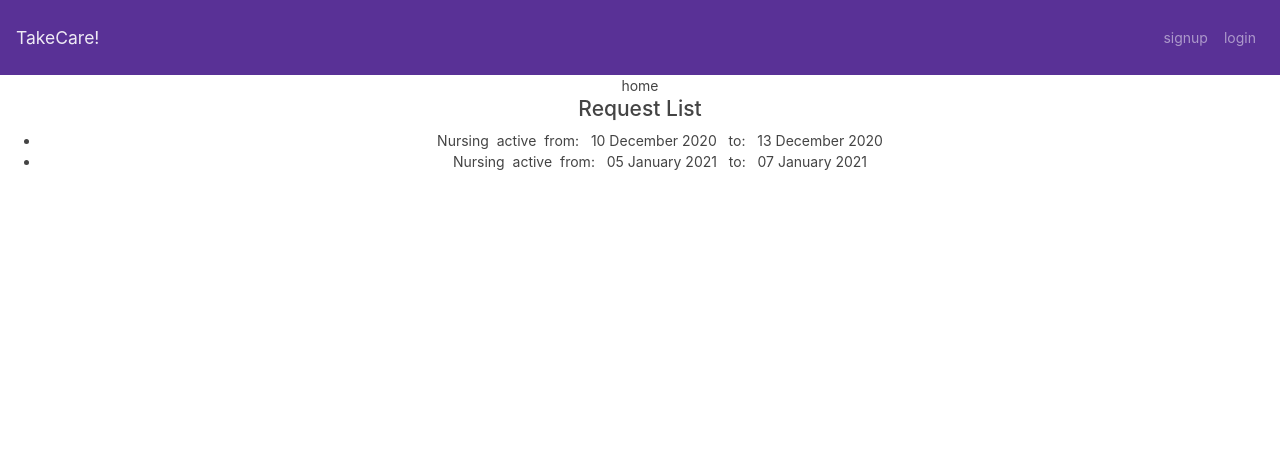
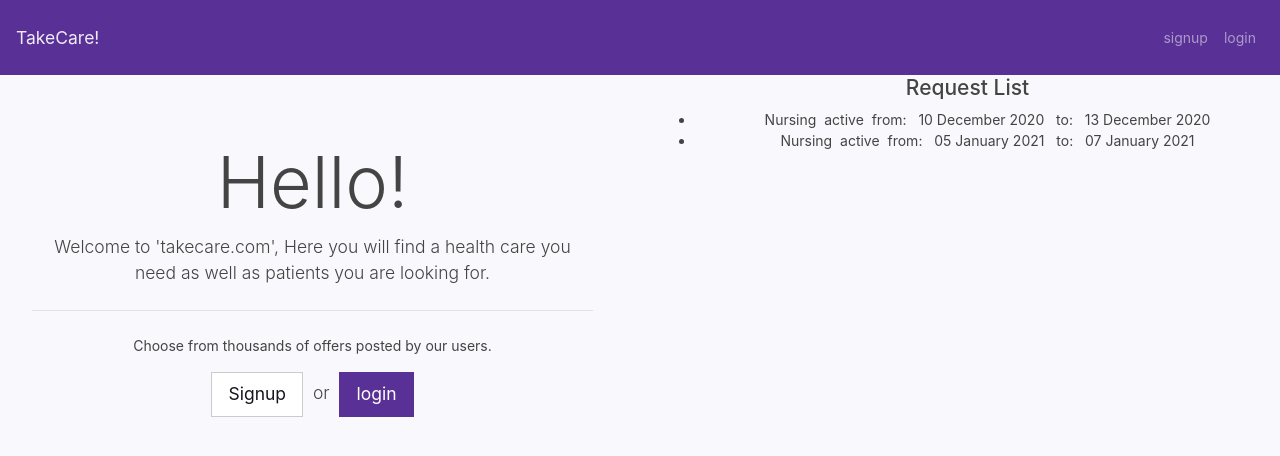
Before and after one commit to ChristopherZinger/react_app_assignment, a React (Create React App) app: page / in a window 1280 px wide. Shown: the top 456 px of the page. Built offline with nearby package versions, Linux system fonts and the light colour scheme.

Commit message:
add styles to home page

```diff
--- a/src/App.js
+++ b/src/App.js
@@ -32,8 +32,9 @@ const Layout = props => {
   const { user, isAuth } = useContext(UserContext);
   console.log('layout')
   return (
-    <div>
+    <React.Fragment>
       <Navbar />
+      <div className="">
         <Switch>
           <Route path='/logout' component={Logout} />
           <Route path='/dashboard' component={Dashboard} />
@@ -42,6 +43,7 @@ const Layout = props => {
           <Route path='' component={Home} />
         </Switch>
       </div>
+    </React.Fragment>
 
   )
 }
@@ -51,10 +53,32 @@ const Home = props => {
   const { requestDB } = useContext(RequestContext);
 
   return (
-    <div>
-      home
+    <div className="row">
+      <div className="col">
+        <Hello />
+      </div>
+      <div className="col">
         <Route path={props.match.path} component={() =>
-        <RequestList requestList={requestDB} {...props} />} />
+          <RequestList requestList={requestDB} {...props} />} /></div>
     </div>
   )
 }
+
+const Hello = () => {
+  return (
+    <div className="jumbotron">
+      <h1 className="display-3">Hello!</h1>
+      <p className="lead">Welcome to 'takecare.com', Here you will find a health care you need as well as patients you are looking for.</p>
+      <hr className="my-4" />
+      <p>Choose from thousands of offers posted by our users. </p>
+      <p className="lead">
+
+        <Link to='/signup' className="btn btn-secondary btn-lg"
+          role="button" >Signup</Link>
+          &nbsp; or &nbsp;
+        <Link to='/login' className="btn btn-primary btn-lg"
+          role="button"  >login</Link>
+      </p>
+    </div>
+  )
+}
--- a/src/index.css
+++ b/src/index.css
@@ -5,4 +5,5 @@ body {
     sans-serif;
   -webkit-font-smoothing: antialiased;
   -moz-osx-font-smoothing: grayscale;
+  background-color: #f9f8fc;
 }
```
Lines whose indentation alone changed are shown as unchanged.
